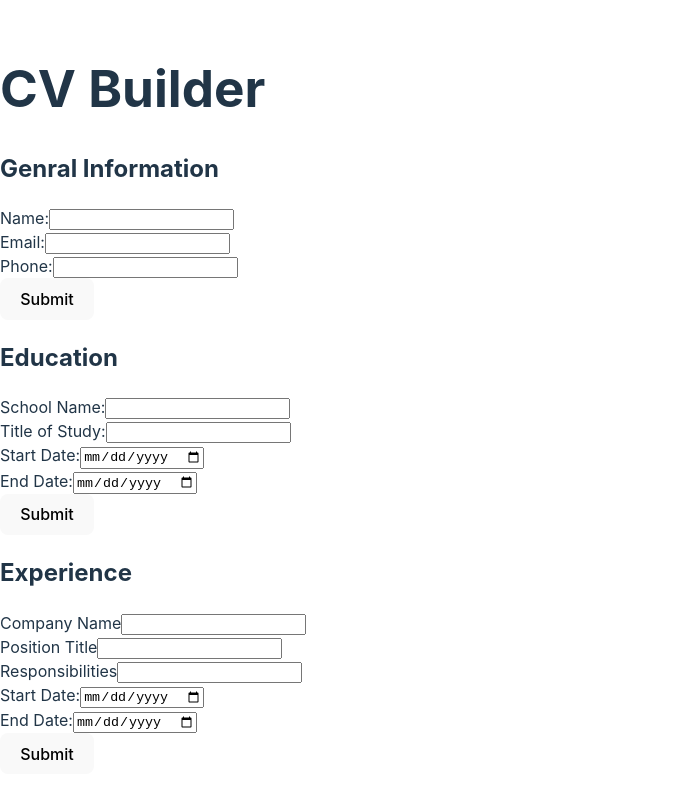
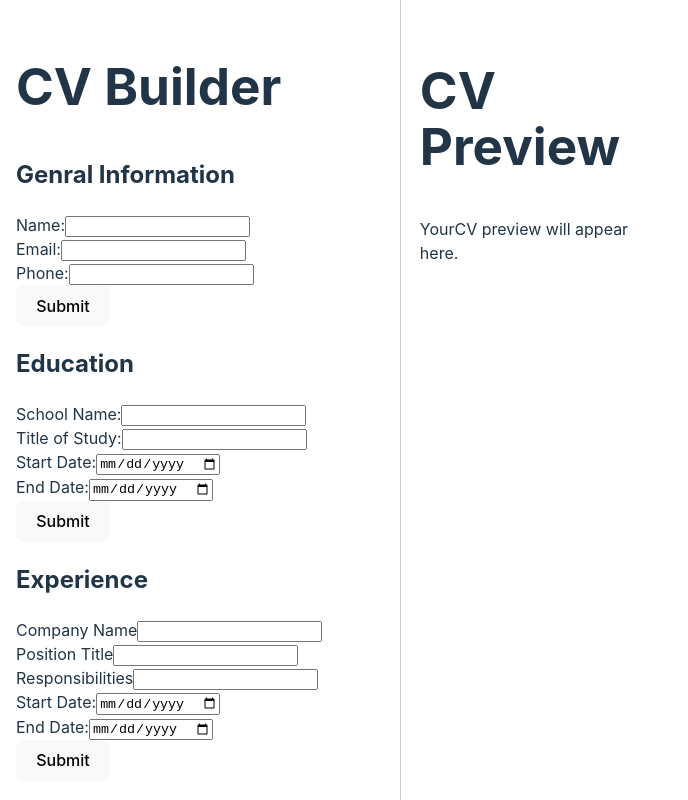
Before and after one commit to Graham4914/cv-project, a React (Vite) app: page / in a window 1280 px wide. Shown: the whole page, without its empty margins (0-688 px from the left). Built offline with nearby package versions, Linux system fonts and the light colour scheme.

Commit message:
made layout changes to allow for the cv preview and the editing section

```diff
--- a/src/App.jsx
+++ b/src/App.jsx
@@ -2,14 +2,22 @@ import { useState } from 'react'
 import GeneralInfoSection from './compnents/GeneralInfoSection';
 import EducationSection from './compnents/EducationSection';
 import ExperienceSection from './compnents/ExperienceSection';
+import './styles/layout.css'
 
 function App() {
   return (
-    <main>
+    <main className='app-container'>
+      <section className='editor-container'>
       <h1>CV Builder</h1>
      <GeneralInfoSection />
      <EducationSection />
      <ExperienceSection />
+     </section>
+     <section className='preview-container'>
+      <h1>CV Preview</h1>
+      <p>YourCV preview will appear here.</p>
+
+     </section>
     </main>
   );
 }
--- /dev/null
+++ b/src/styles/layout.css
@@ -0,0 +1,20 @@
+.app-container {
+    display: flex;
+    flex-direction: row;
+    min-height: 100vh;
+}
+
+.editor-container {
+    flex: 0 0 60%;
+    /* background: #f9f9f9; */
+    padding: 1rem;
+    box-sizing: border-box;
+}
+
+.preview-container {
+    flex: 1;
+    /* background: #ffffff; */
+    padding: 1.2rem;
+    box-sizing: border-box;
+    border-left: 1px solid #ccc;
+}
```
